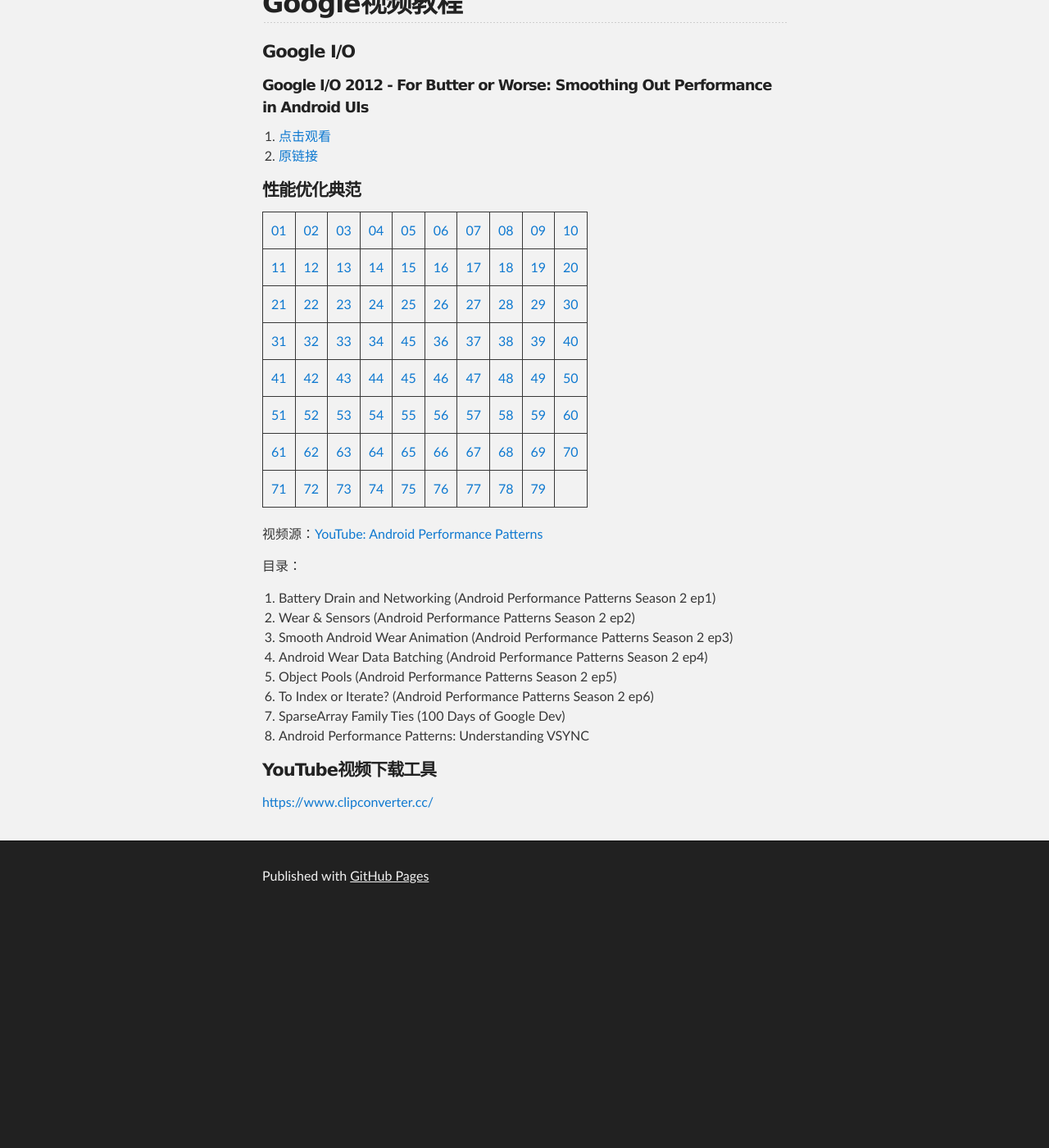
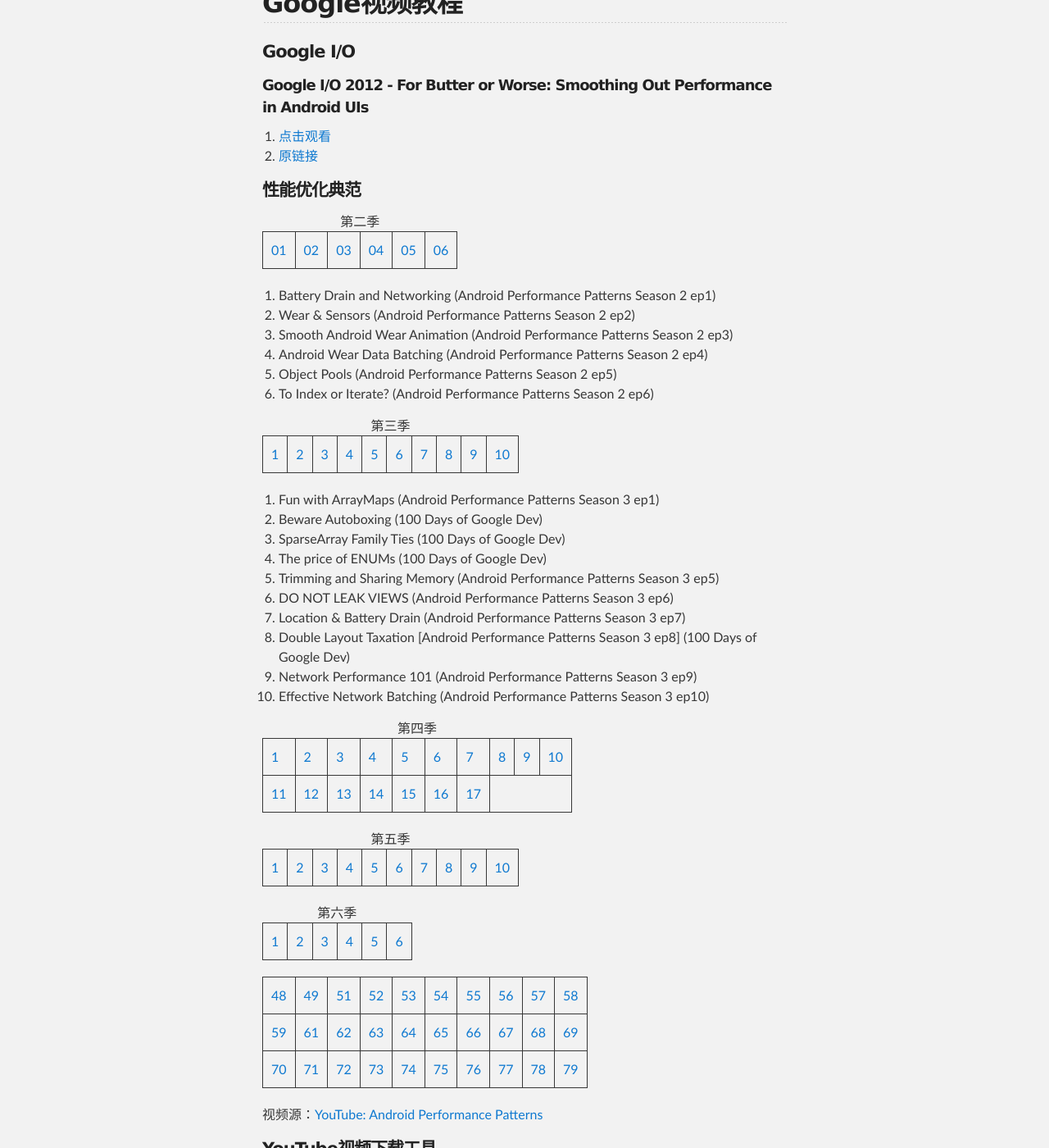
Before and after one commit to mwping/mwping.github.io, a Jekyll site: the page built from android/google-video.md, in a window 1280 px wide and 1400 px high, scrolled down 280 px. Shown: the whole window at 82% size. Built offline with Jekyll 4.4.1, drawn with Linux system fonts in a browser that asks for light colours; our own code applies the rules of GitHub Pages for plain Markdown files; before the commit the page ends 1395 px from its top, so only the background shows below that.

Commit message:
add ArrayMap

```diff
--- a/android/google-video.md
+++ b/android/google-video.md
@@ -10,6 +10,7 @@
 #### 性能优化典范
 
 <table>
+    <caption>第二季</caption>
     <tr>
         <td><a href="http://mwping-android.oss-cn-hangzhou.aliyuncs.com/AndroidPerformancePatterns/s2e1.mp4" target="_blank">01</a></td>
         <td><a href="http://mwping-android.oss-cn-hangzhou.aliyuncs.com/AndroidPerformancePatterns/s2e2.mp4" target="_blank">02</a></td>
@@ -17,60 +18,100 @@
         <td><a href="http://mwping-android.oss-cn-hangzhou.aliyuncs.com/AndroidPerformancePatterns/s2e4.mp4" target="_blank">04</a></td>
         <td><a href="http://mwping-android.oss-cn-hangzhou.aliyuncs.com/AndroidPerformancePatterns/s2e5.mp4" target="_blank">05</a></td>
         <td><a href="http://mwping-android.oss-cn-hangzhou.aliyuncs.com/AndroidPerformancePatterns/s2e6.mp4" target="_blank">06</a></td>
-        <td><a href="http://mwping-android.oss-cn-hangzhou.aliyuncs.com/AndroidPerformancePatterns/s3e1.mp4" target="_blank">07</a></td>
-        <td><a href="http://mwping-android.oss-cn-hangzhou.aliyuncs.com/AndroidPerformancePatterns/s3e5.mp4" target="_blank">08</a></td>
-        <td><a href="http://mwping-android.oss-cn-hangzhou.aliyuncs.com/AndroidPerformancePatterns/s3e6.mp4" target="_blank">09</a></td>
-        <td><a href="http://mwping-android.oss-cn-hangzhou.aliyuncs.com/AndroidPerformancePatterns/s3e7.mp4" target="_blank">10</a></td>
+    </tr>
+</table>
+
+1. Battery Drain and Networking (Android Performance Patterns Season 2 ep1)
+2. Wear & Sensors (Android Performance Patterns Season 2 ep2)
+3. Smooth Android Wear Animation (Android Performance Patterns Season 2 ep3)
+4. Android Wear Data Batching (Android Performance Patterns Season 2 ep4)
+5. Object Pools (Android Performance Patterns Season 2 ep5)
+6. To Index or Iterate? (Android Performance Patterns Season 2 ep6)
+
+<table>
+    <caption>第三季</caption>
+    <tr>
+        <td><a href="http://mwping-android.oss-cn-hangzhou.aliyuncs.com/AndroidPerformancePatterns/s3e1.mp4" target="_blank">1</a></td>
+        <td><a href="http://mwping-android.oss-cn-hangzhou.aliyuncs.com/AndroidPerformancePatterns/100days_autoboxing.mp4" target="_blank">2</a></td>
+        <td><a href="http://mwping-android.oss-cn-hangzhou.aliyuncs.com/AndroidPerformancePatterns/100days_sparsearray.mp4" target="_blank">3</a></td>
+        <td><a href="http://mwping-android.oss-cn-hangzhou.aliyuncs.com/AndroidPerformancePatterns/100days_enums.mp4" target="_blank">4</a></td>
+        <td><a href="http://mwping-android.oss-cn-hangzhou.aliyuncs.com/AndroidPerformancePatterns/s3e5.mp4" target="_blank">5</a></td>
+        <td><a href="http://mwping-android.oss-cn-hangzhou.aliyuncs.com/AndroidPerformancePatterns/s3e6.mp4" target="_blank">6</a></td>
+        <td><a href="http://mwping-android.oss-cn-hangzhou.aliyuncs.com/AndroidPerformancePatterns/s3e7.mp4" target="_blank">7</a></td>
+        <td><a href="http://mwping-android.oss-cn-hangzhou.aliyuncs.com/AndroidPerformancePatterns/s3e8.mp4" target="_blank">8</a></td>
+        <td><a href="http://mwping-android.oss-cn-hangzhou.aliyuncs.com/AndroidPerformancePatterns/s3e9.mp4" target="_blank">9</a></td>
+        <td><a href="http://mwping-android.oss-cn-hangzhou.aliyuncs.com/AndroidPerformancePatterns/s3e10.mp4" target="_blank">10</a></td>
+    </tr>
+</table>
+
+1. Fun with ArrayMaps (Android Performance Patterns Season 3 ep1)
+2. Beware Autoboxing (100 Days of Google Dev)
+3. SparseArray Family Ties (100 Days of Google Dev)
+4. The price of ENUMs (100 Days of Google Dev)
+5. Trimming and Sharing Memory (Android Performance Patterns Season 3 ep5)
+6. DO NOT LEAK VIEWS (Android Performance Patterns Season 3 ep6)
+7. Location & Battery Drain (Android Performance Patterns Season 3 ep7)
+8. Double Layout Taxation [Android Performance Patterns Season 3 ep8] (100 Days of Google Dev)
+9. Network Performance 101 (Android Performance Patterns Season 3 ep9)
+10. Effective Network Batching (Android Performance Patterns Season 3 ep10)
+
+<table>
+    <caption>第四季</caption>
+    <tr>
+        <td><a href="http://mwping-android.oss-cn-hangzhou.aliyuncs.com/AndroidPerformancePatterns/s4e1.mp4" target="_blank">1</a></td>
+        <td><a href="http://mwping-android.oss-cn-hangzhou.aliyuncs.com/AndroidPerformancePatterns/s4e2.mp4" target="_blank">2</a></td>
+        <td><a href="http://mwping-android.oss-cn-hangzhou.aliyuncs.com/AndroidPerformancePatterns/s4e3.mp4" target="_blank">3</a></td>
+        <td><a href="http://mwping-android.oss-cn-hangzhou.aliyuncs.com/AndroidPerformancePatterns/s4e4.mp4" target="_blank">4</a></td>
+        <td><a href="http://mwping-android.oss-cn-hangzhou.aliyuncs.com/AndroidPerformancePatterns/s4e5.mp4" target="_blank">5</a></td>
+        <td><a href="http://mwping-android.oss-cn-hangzhou.aliyuncs.com/AndroidPerformancePatterns/s4e6.mp4" target="_blank">6</a></td>
+        <td><a href="http://mwping-android.oss-cn-hangzhou.aliyuncs.com/AndroidPerformancePatterns/s4e7.mp4" target="_blank">7</a></td>
+        <td><a href="http://mwping-android.oss-cn-hangzhou.aliyuncs.com/AndroidPerformancePatterns/s4e8.mp4" target="_blank">8</a></td>
+        <td><a href="http://mwping-android.oss-cn-hangzhou.aliyuncs.com/AndroidPerformancePatterns/s4e9.mp4" target="_blank">9</a></td>
+        <td><a href="http://mwping-android.oss-cn-hangzhou.aliyuncs.com/AndroidPerformancePatterns/s4e10.mp4" target="_blank">10</a></td>
     </tr>
     <tr>
-        <td><a href="http://mwping-android.oss-cn-hangzhou.aliyuncs.com/AndroidPerformancePatterns/s3e8.mp4" target="_blank">11</a></td>
-        <td><a href="http://mwping-android.oss-cn-hangzhou.aliyuncs.com/AndroidPerformancePatterns/s3e9.mp4" target="_blank">12</a></td>
-        <td><a href="http://mwping-android.oss-cn-hangzhou.aliyuncs.com/AndroidPerformancePatterns/s3e10.mp4" target="_blank">13</a></td>
-        <td><a href="http://mwping-android.oss-cn-hangzhou.aliyuncs.com/AndroidPerformancePatterns/s4e1.mp4" target="_blank">14</a></td>
-        <td><a href="http://mwping-android.oss-cn-hangzhou.aliyuncs.com/AndroidPerformancePatterns/s4e2.mp4" target="_blank">15</a></td>
-        <td><a href="http://mwping-android.oss-cn-hangzhou.aliyuncs.com/AndroidPerformancePatterns/s4e3.mp4" target="_blank">16</a></td>
-        <td><a href="http://mwping-android.oss-cn-hangzhou.aliyuncs.com/AndroidPerformancePatterns/s4e4.mp4" target="_blank">17</a></td>
-        <td><a href="http://mwping-android.oss-cn-hangzhou.aliyuncs.com/AndroidPerformancePatterns/s4e5.mp4" target="_blank">18</a></td>
-        <td><a href="http://mwping-android.oss-cn-hangzhou.aliyuncs.com/AndroidPerformancePatterns/s4e6.mp4" target="_blank">19</a></td>
-        <td><a href="http://mwping-android.oss-cn-hangzhou.aliyuncs.com/AndroidPerformancePatterns/s4e7.mp4" target="_blank">20</a></td>
+        <td><a href="http://mwping-android.oss-cn-hangzhou.aliyuncs.com/AndroidPerformancePatterns/s4e11.mp4" target="_blank">11</a></td>
+        <td><a href="http://mwping-android.oss-cn-hangzhou.aliyuncs.com/AndroidPerformancePatterns/s4e12.mp4" target="_blank">12</a></td>
+        <td><a href="http://mwping-android.oss-cn-hangzhou.aliyuncs.com/AndroidPerformancePatterns/s4e13.mp4" target="_blank">13</a></td>
+        <td><a href="http://mwping-android.oss-cn-hangzhou.aliyuncs.com/AndroidPerformancePatterns/s4e14.mp4" target="_blank">14</a></td>
+        <td><a href="http://mwping-android.oss-cn-hangzhou.aliyuncs.com/AndroidPerformancePatterns/s4e15.mp4" target="_blank">15</a></td>
+        <td><a href="http://mwping-android.oss-cn-hangzhou.aliyuncs.com/AndroidPerformancePatterns/s4e16.mp4" target="_blank">16</a></td>
+        <td><a href="http://mwping-android.oss-cn-hangzhou.aliyuncs.com/AndroidPerformancePatterns/s4e17.mp4" target="_blank">17</a></td>
     </tr>
+</table>
+
+<table>
+    <caption>第五季</caption>
     <tr>
-        <td><a href="http://mwping-android.oss-cn-hangzhou.aliyuncs.com/AndroidPerformancePatterns/s4e8.mp4" target="_blank">21</a></td>
-        <td><a href="http://mwping-android.oss-cn-hangzhou.aliyuncs.com/AndroidPerformancePatterns/s4e9.mp4" target="_blank">22</a></td>
-        <td><a href="http://mwping-android.oss-cn-hangzhou.aliyuncs.com/AndroidPerformancePatterns/s4e10.mp4" target="_blank">23</a></td>
-        <td><a href="http://mwping-android.oss-cn-hangzhou.aliyuncs.com/AndroidPerformancePatterns/s4e11.mp4" target="_blank">24</a></td>
-        <td><a href="http://mwping-android.oss-cn-hangzhou.aliyuncs.com/AndroidPerformancePatterns/s4e12.mp4" target="_blank">25</a></td>
-        <td><a href="http://mwping-android.oss-cn-hangzhou.aliyuncs.com/AndroidPerformancePatterns/s4e13.mp4" target="_blank">26</a></td>
-        <td><a href="http://mwping-android.oss-cn-hangzhou.aliyuncs.com/AndroidPerformancePatterns/s4e14.mp4" target="_blank">27</a></td>
-        <td><a href="http://mwping-android.oss-cn-hangzhou.aliyuncs.com/AndroidPerformancePatterns/s4e15.mp4" target="_blank">28</a></td>
-        <td><a href="http://mwping-android.oss-cn-hangzhou.aliyuncs.com/AndroidPerformancePatterns/s4e16.mp4" target="_blank">29</a></td>
-        <td><a href="http://mwping-android.oss-cn-hangzhou.aliyuncs.com/AndroidPerformancePatterns/s4e17.mp4" target="_blank">30</a></td>
+        <td><a href="http://mwping-android.oss-cn-hangzhou.aliyuncs.com/AndroidPerformancePatterns/s5e1.mp4" target="_blank">1</a></td>
+        <td><a href="http://mwping-android.oss-cn-hangzhou.aliyuncs.com/AndroidPerformancePatterns/s5e2.mp4" target="_blank">2</a></td>
+        <td><a href="http://mwping-android.oss-cn-hangzhou.aliyuncs.com/AndroidPerformancePatterns/s5e3.mp4" target="_blank">3</a></td>
+        <td><a href="http://mwping-android.oss-cn-hangzhou.aliyuncs.com/AndroidPerformancePatterns/s5e4.mp4" target="_blank">4</a></td>
+        <td><a href="http://mwping-android.oss-cn-hangzhou.aliyuncs.com/AndroidPerformancePatterns/s5e5.mp4" target="_blank">5</a></td>
+        <td><a href="http://mwping-android.oss-cn-hangzhou.aliyuncs.com/AndroidPerformancePatterns/s5e6.mp4" target="_blank">6</a></td>
+        <td><a href="http://mwping-android.oss-cn-hangzhou.aliyuncs.com/AndroidPerformancePatterns/s5e7.mp4" target="_blank">7</a></td>
+        <td><a href="http://mwping-android.oss-cn-hangzhou.aliyuncs.com/AndroidPerformancePatterns/s5e8.mp4" target="_blank">8</a></td>
+        <td><a href="http://mwping-android.oss-cn-hangzhou.aliyuncs.com/AndroidPerformancePatterns/s5e9.mp4" target="_blank">9</a></td>
+        <td><a href="http://mwping-android.oss-cn-hangzhou.aliyuncs.com/AndroidPerformancePatterns/s5e10.mp4" target="_blank">10</a></td>
     </tr>
+</table>
+
+<table>
+    <caption>第六季</caption>
     <tr>
-        <td><a href="http://mwping-android.oss-cn-hangzhou.aliyuncs.com/AndroidPerformancePatterns/s5e1.mp4" target="_blank">31</a></td>
-        <td><a href="http://mwping-android.oss-cn-hangzhou.aliyuncs.com/AndroidPerformancePatterns/s5e2.mp4" target="_blank">32</a></td>
-        <td><a href="http://mwping-android.oss-cn-hangzhou.aliyuncs.com/AndroidPerformancePatterns/s5e3.mp4" target="_blank">33</a></td>
-        <td><a href="http://mwping-android.oss-cn-hangzhou.aliyuncs.com/AndroidPerformancePatterns/s5e4.mp4" target="_blank">34</a></td>
-        <td><a href="http://mwping-android.oss-cn-hangzhou.aliyuncs.com/AndroidPerformancePatterns/s5e5.mp4" target="_blank">45</a></td>
-        <td><a href="http://mwping-android.oss-cn-hangzhou.aliyuncs.com/AndroidPerformancePatterns/s5e6.mp4" target="_blank">36</a></td>
-        <td><a href="http://mwping-android.oss-cn-hangzhou.aliyuncs.com/AndroidPerformancePatterns/s5e7.mp4" target="_blank">37</a></td>
-        <td><a href="http://mwping-android.oss-cn-hangzhou.aliyuncs.com/AndroidPerformancePatterns/s5e8.mp4" target="_blank">38</a></td>
-        <td><a href="http://mwping-android.oss-cn-hangzhou.aliyuncs.com/AndroidPerformancePatterns/s5e9.mp4" target="_blank">39</a></td>
-        <td><a href="http://mwping-android.oss-cn-hangzhou.aliyuncs.com/AndroidPerformancePatterns/s5e10.mp4" target="_blank">40</a></td>
+        <td><a href="http://mwping-android.oss-cn-hangzhou.aliyuncs.com/AndroidPerformancePatterns/s6e1.mp4" target="_blank">1</a></td>
+        <td><a href="http://mwping-android.oss-cn-hangzhou.aliyuncs.com/AndroidPerformancePatterns/s6e2.mp4" target="_blank">2</a></td>
+        <td><a href="http://mwping-android.oss-cn-hangzhou.aliyuncs.com/AndroidPerformancePatterns/s6e3.mp4" target="_blank">3</a></td>
+        <td><a href="http://mwping-android.oss-cn-hangzhou.aliyuncs.com/AndroidPerformancePatterns/s6e4.mp4" target="_blank">4</a></td>
+        <td><a href="http://mwping-android.oss-cn-hangzhou.aliyuncs.com/AndroidPerformancePatterns/s6e5.mp4" target="_blank">5</a></td>
+        <td><a href="http://mwping-android.oss-cn-hangzhou.aliyuncs.com/AndroidPerformancePatterns/s6e6.mp4" target="_blank">6</a></td>
     </tr>
+</table>
+
+<table>
     <tr>
-        <td><a href="http://mwping-android.oss-cn-hangzhou.aliyuncs.com/AndroidPerformancePatterns/s6e1.mp4" target="_blank">41</a></td>
-        <td><a href="http://mwping-android.oss-cn-hangzhou.aliyuncs.com/AndroidPerformancePatterns/s6e2.mp4" target="_blank">42</a></td>
-        <td><a href="http://mwping-android.oss-cn-hangzhou.aliyuncs.com/AndroidPerformancePatterns/s6e3.mp4" target="_blank">43</a></td>
-        <td><a href="http://mwping-android.oss-cn-hangzhou.aliyuncs.com/AndroidPerformancePatterns/s6e4.mp4" target="_blank">44</a></td>
-        <td><a href="http://mwping-android.oss-cn-hangzhou.aliyuncs.com/AndroidPerformancePatterns/s6e5.mp4" target="_blank">45</a></td>
-        <td><a href="http://mwping-android.oss-cn-hangzhou.aliyuncs.com/AndroidPerformancePatterns/s6e6.mp4" target="_blank">46</a></td>
-        <td><a href="http://mwping-android.oss-cn-hangzhou.aliyuncs.com/AndroidPerformancePatterns/100days_autoboxing.mp4" target="_blank">47</a></td>
         <td><a href="http://mwping-android.oss-cn-hangzhou.aliyuncs.com/AndroidPerformancePatterns/100days_BatchingBackground.mp4" target="_blank">48</a></td>
         <td><a href="http://mwping-android.oss-cn-hangzhou.aliyuncs.com/AndroidPerformancePatterns/100days_CustomViews.mp4" target="_blank">49</a></td>
-        <td><a href="http://mwping-android.oss-cn-hangzhou.aliyuncs.com/AndroidPerformancePatterns/100days_enums.mp4" target="_blank">50</a></td>
-    </tr>
-    <tr>
         <td><a href="http://mwping-android.oss-cn-hangzhou.aliyuncs.com/AndroidPerformancePatterns/100days_lint.mp4" target="_blank">51</a></td>
         <td><a href="http://mwping-android.oss-cn-hangzhou.aliyuncs.com/AndroidPerformancePatterns/100days_lrucache.mp4" target="_blank">52</a></td>
         <td><a href="http://mwping-android.oss-cn-hangzhou.aliyuncs.com/AndroidPerformancePatterns/100days_MemoryProfiling.mp4" target="_blank">53</a></td>
@@ -79,10 +120,9 @@
         <td><a href="http://mwping-android.oss-cn-hangzhou.aliyuncs.com/AndroidPerformancePatterns/100days_PrescalingBitmaps.mp4" target="_blank">56</a></td>
         <td><a href="http://mwping-android.oss-cn-hangzhou.aliyuncs.com/AndroidPerformancePatterns/100days_ReusingBitmaps.mp4" target="_blank">57</a></td>
         <td><a href="http://mwping-android.oss-cn-hangzhou.aliyuncs.com/AndroidPerformancePatterns/100days_SmallerPixel.mp4" target="_blank">58</a></td>
-        <td><a href="http://mwping-android.oss-cn-hangzhou.aliyuncs.com/AndroidPerformancePatterns/100days_SmallerPNG.mp4" target="_blank">59</a></td>
-        <td><a href="http://mwping-android.oss-cn-hangzhou.aliyuncs.com/AndroidPerformancePatterns/100days_sparsearray.mp4" target="_blank">60</a></td>
     </tr>
     <tr>
+        <td><a href="http://mwping-android.oss-cn-hangzhou.aliyuncs.com/AndroidPerformancePatterns/100days_SmallerPNG.mp4" target="_blank">59</a></td>
         <td><a href="http://mwping-android.oss-cn-hangzhou.aliyuncs.com/AndroidPerformancePatterns/100days_StrictMode.mp4" target="_blank">61</a></td>
         <td><a href="http://mwping-android.oss-cn-hangzhou.aliyuncs.com/AndroidPerformancePatterns/100days_ToolsnotRules.mp4" target="_blank">62</a></td>
         <td><a href="http://mwping-android.oss-cn-hangzhou.aliyuncs.com/AndroidPerformancePatterns/100days_transparency.mp4" target="_blank">63</a></td>
@@ -92,9 +132,9 @@
         <td><a href="http://mwping-android.oss-cn-hangzhou.aliyuncs.com/AndroidPerformancePatterns/adp_GarbageCollection.mp4" target="_blank">67</a></td>
         <td><a href="http://mwping-android.oss-cn-hangzhou.aliyuncs.com/AndroidPerformancePatterns/adp_Invalidations.mp4" target="_blank">68</a></td>
         <td><a href="http://mwping-android.oss-cn-hangzhou.aliyuncs.com/AndroidPerformancePatterns/adp_Memory.mp4" target="_blank">69</a></td>
-        <td><a href="http://mwping-android.oss-cn-hangzhou.aliyuncs.com/AndroidPerformancePatterns/adp_MemoryChurn.mp4" target="_blank">70</a></td>
     </tr>
     <tr>
+        <td><a href="http://mwping-android.oss-cn-hangzhou.aliyuncs.com/AndroidPerformancePatterns/adp_MemoryChurn.mp4" target="_blank">70</a></td>
         <td><a href="http://mwping-android.oss-cn-hangzhou.aliyuncs.com/AndroidPerformancePatterns/adp_MemoryLeaks.mp4" target="_blank">71</a></td>
         <td><a href="http://mwping-android.oss-cn-hangzhou.aliyuncs.com/AndroidPerformancePatterns/adp_MemoryMonitor.mp4" target="_blank">72</a></td>
         <td><a href="http://mwping-android.oss-cn-hangzhou.aliyuncs.com/AndroidPerformancePatterns/adp_Overdraw.mp4" target="_blank">73</a></td>
@@ -109,17 +149,6 @@
 
 视频源：[YouTube: Android Performance Patterns](https://www.youtube.com/playlist?list=PLWz5rJ2EKKc9CBxr3BVjPTPoDPLdPIFCE)
 
-目录：
-
-1. Battery Drain and Networking (Android Performance Patterns Season 2 ep1)
-2. Wear & Sensors (Android Performance Patterns Season 2 ep2)
-3. Smooth Android Wear Animation (Android Performance Patterns Season 2 ep3)
-4. Android Wear Data Batching (Android Performance Patterns Season 2 ep4)
-5. Object Pools (Android Performance Patterns Season 2 ep5)
-6. To Index or Iterate? (Android Performance Patterns Season 2 ep6)
-60. SparseArray Family Ties (100 Days of Google Dev)
-78. Android Performance Patterns: Understanding VSYNC
-
 #### YouTube视频下载工具
 
 [https://www.clipconverter.cc/](https://www.clipconverter.cc/)
```
Also changed, not shown: datastruct/datastruct.md (+5 -0 lines).
